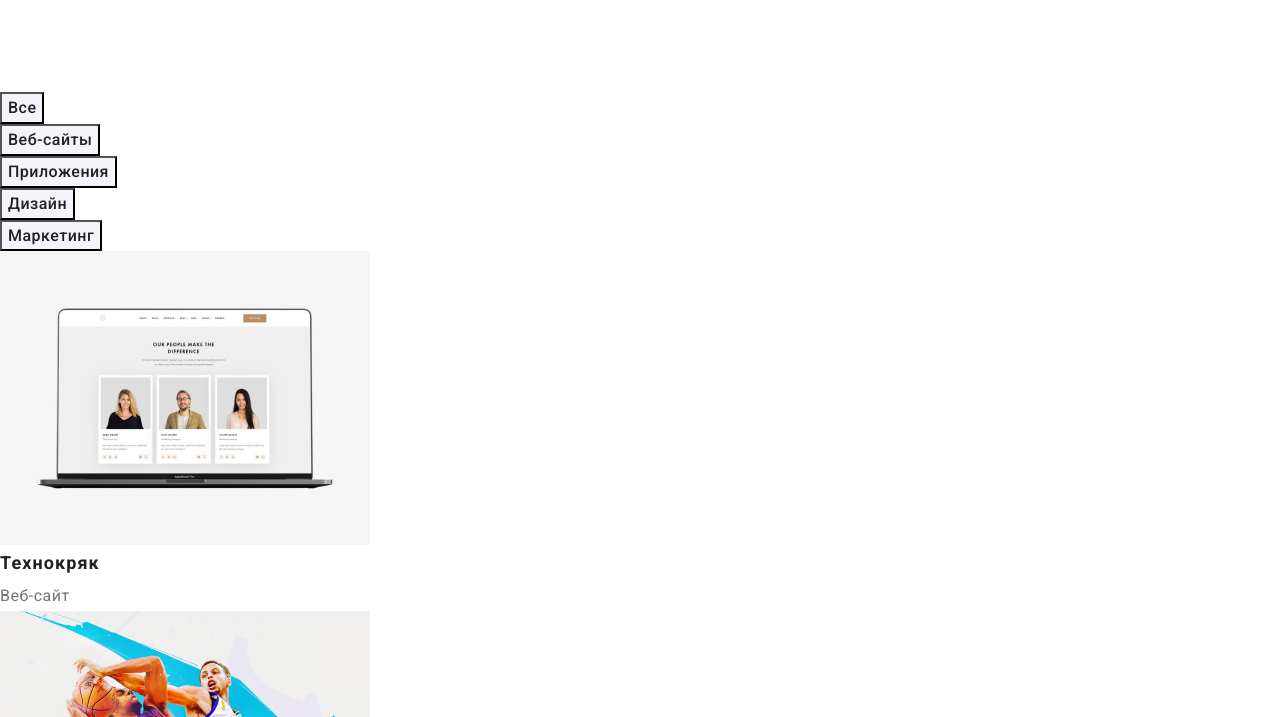
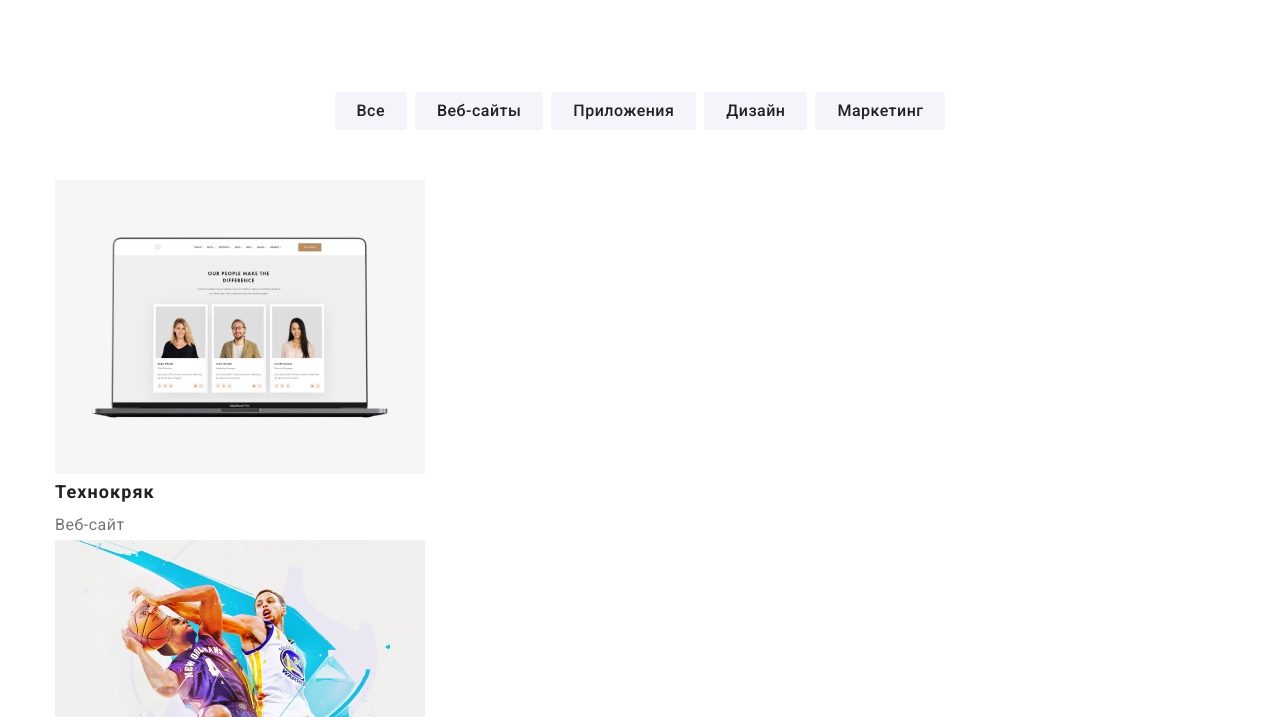
Before and after one commit to YevhenRymarcuk/goit-markup-hw-03, a plain HTML site: page portfolio.html in a window 1280 px wide. Shown: the part 83-800 px from the top of the page. Drawn offline with nearby package versions, Linux system fonts and the light colour scheme.

Commit message:
Добавляет стили для геометрии и позиционирование контента для списка фильтров Портфолио

```diff
--- a/css/styles.css
+++ b/css/styles.css
@@ -383,10 +383,19 @@ address {
 /* II. Стили страницы "Портфолио" */
 /* Список фильтров */
 .filters-list {
-  list-style: none;
+  display: flex;
+  justify-content: center;
+  margin-bottom: 50px;
+}
+
+.filters-item:not(:last-child) {
+  margin-right: 8px;
 }
 
 .btn {
+  padding: 6px 22px;
+  border: 0;
+  border-radius: 4px;
   color: var(--title-text-color);
   background-color: var(--primary-button-color);
 
@@ -403,6 +412,11 @@ address {
 .btn:focus {
   color: var(--secondary-text-color);
   background-color: var(--element-accent-color);
+
+  box-shadow: 0px 3px 1px rgba(0, 0, 0, 0.1), 0px 1px 2px rgba(0, 0, 0, 0.08),
+    0px 2px 2px rgba(0, 0, 0, 0.12);
+
+  cursor: pointer;
 }
 
 /* Список работ студии */
--- a/portfolio.html
+++ b/portfolio.html
@@ -59,6 +59,8 @@
             <h2 class="section-title-main" hidden>Портфолио студии</h2>
 
             <!-- Список фильтров -->
+            <div class="container">
+
                 <ul class="filters-list">
                     <li class="filters-item">
                         <button class="btn" type="button">Все</button>
@@ -170,6 +172,7 @@
                         </a>
                     </li>
                 </ul>
+            </div>
         </section>
     </main>
 
```
Lines whose indentation alone changed are shown as unchanged.
